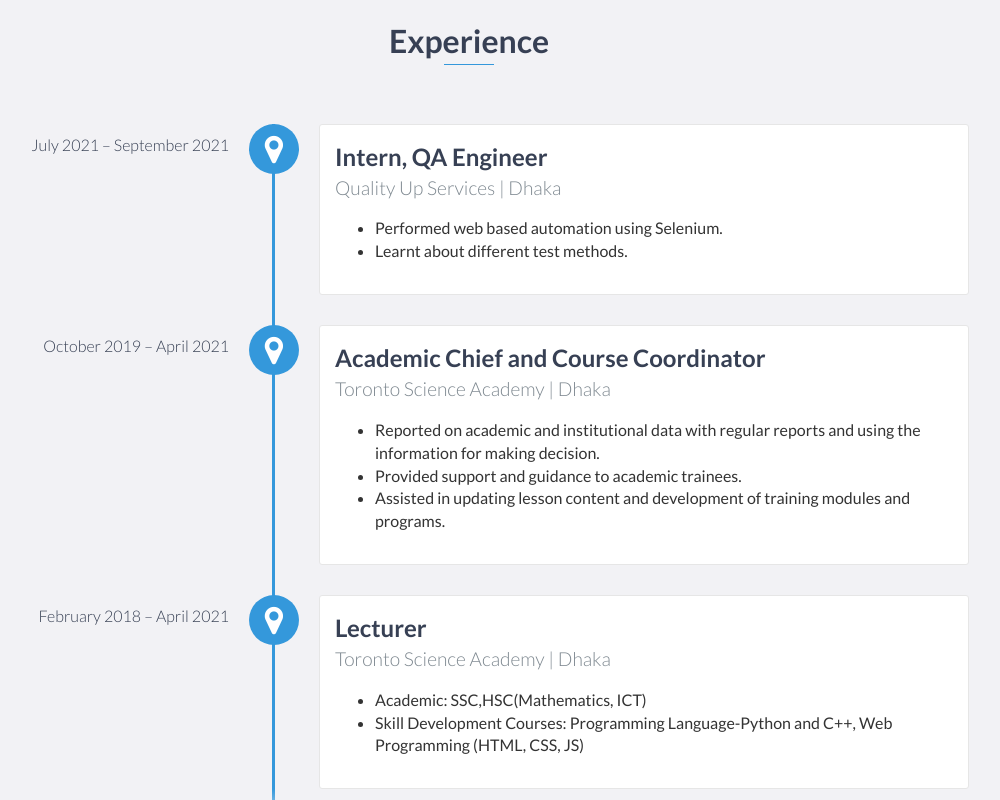
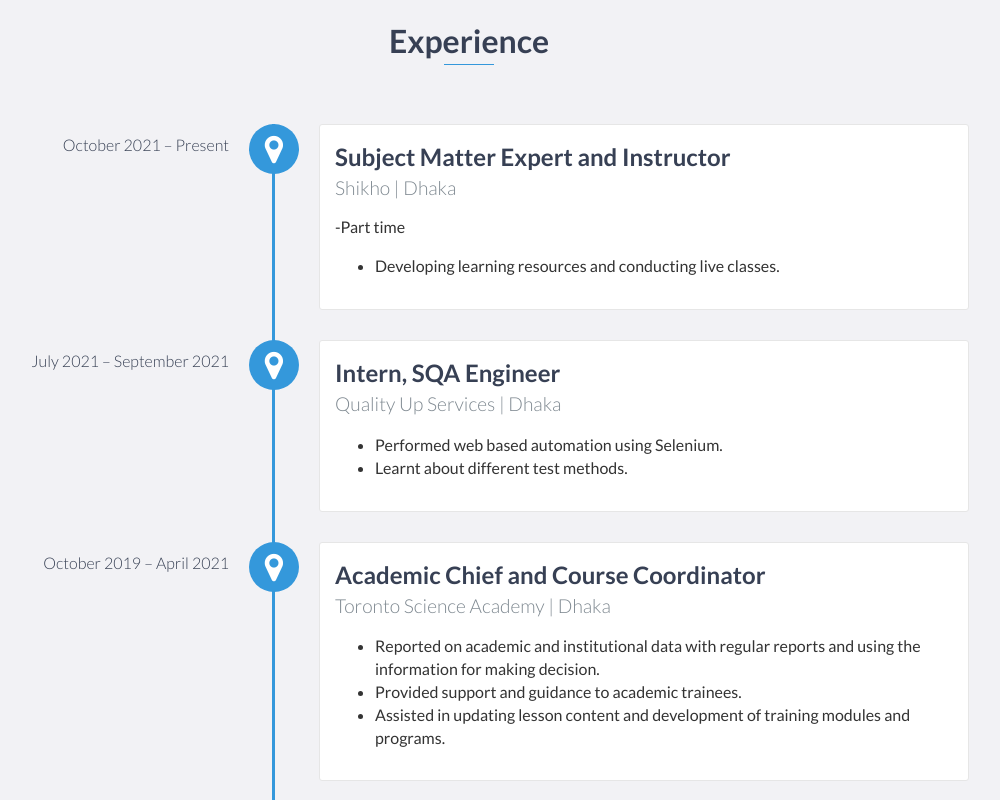
Before and after one commit to Arifuzzaman-Munaf/my-portfolio, a website: page index.html in a window 1280 px wide. Shown: the part 1120-1920 px from the top of the page, without its empty margins (171-1171 px from the left). Drawn offline with nearby package versions, Linux system fonts and the light colour scheme.

Commit message:
Experience Updated

```diff
--- a/index.html
+++ b/index.html
@@ -89,8 +89,20 @@
     <div id="experience" class="background-alt">
         <h2 class="heading"><b>Experience</b></h2>
         <div id="experience-timeline">
+            <div data-date="October 2021 – Present">
+                <h3> <b>Subject Matter Expert and Instructor</b></h3>
+                <h4>Shikho | Dhaka</h4>
+                -Part time
+                <p><ul>
+                        <li>
+                            Developing learning resources and conducting live classes.
+                        </li>
+                    </ul>
+                </p>
+            </div>
+
             <div data-date="July 2021 – September 2021">
-                <h3> <b>Intern, QA Engineer</b></h3>
+                <h3> <b>Intern, SQA Engineer</b></h3>
                 <h4>Quality Up Services | Dhaka</h4>
                 <p><ul>
                         <li>
```
